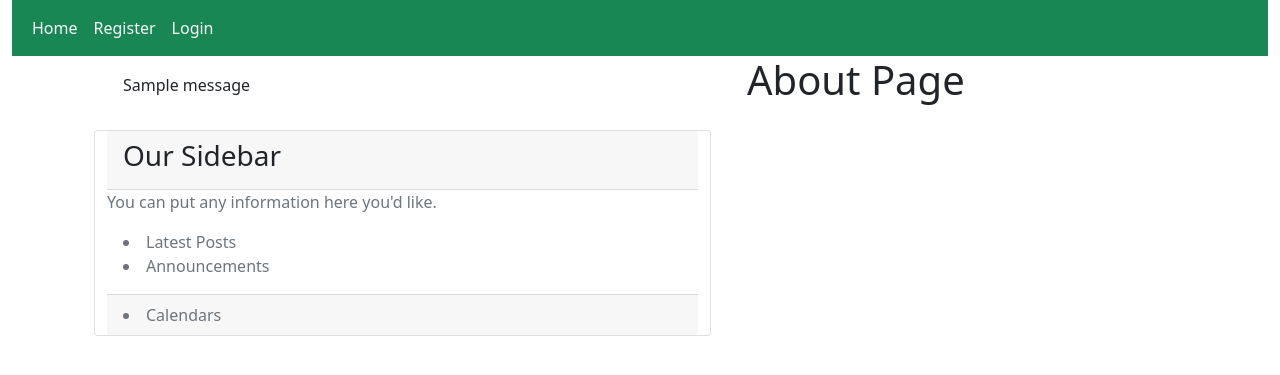
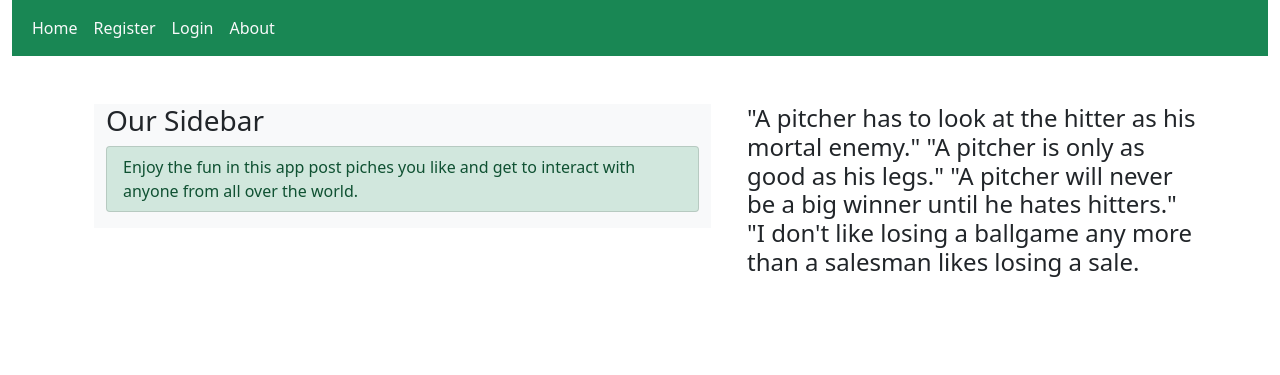
Before and after one commit to Moni-que/My_pitches, a Flask app: page /about in a window 1280 px wide. Shown: the top 375 px of the page. Run offline with Flask 2, Linux system fonts and the light colour scheme; one stand-in notice (Sample message) is shown.

```diff
--- a/mypitches/forms.py
+++ b/mypitches/forms.py
@@ -1,9 +1,9 @@
 from flask_wtf import FlaskForm
 from flask_wtf.file import FileField,FileAllowed
+from flask_login import current_user
 from wtforms import StringField,PasswordField, SubmitField, BooleanField, TextAreaField
 from wtforms.validators import Length,Email,DataRequired, EqualTo,ValidationError
 from mypitches.models import User
-from flask_login import current_user
 
 class RegisterForm(FlaskForm):
     username = StringField('Username', validators = [DataRequired(),Length(min = 5, max = 20)])
@@ -33,7 +33,7 @@ class LoginForm(FlaskForm):
 class UpdateAccountForm(FlaskForm):
     username = StringField('Username', validators = [DataRequired(),Length(min = 5, max = 20)])
     email = StringField('Email', validators = [DataRequired(), Email()])
-    picture = FileField('Update Prifile Picture', validators=[FileAllowed(['jpg','png'])])
+    picture = FileField('Update Profile Picture', validators=[FileAllowed(['jpg','png'])])
     submit = SubmitField('Update')
 
     def validate_username(self, username):
--- a/mypitches/routes.py
+++ b/mypitches/routes.py
@@ -1,27 +1,10 @@
+import secrets
+import os
 from flask import render_template,url_for, flash, redirect,request,abort
 from mypitches import app, db,bcrypt
 from mypitches.forms import RegisterForm, LoginForm, UpdateAccountForm, PostForm
 from mypitches.models import User, Post
 from flask_login import login_user, current_user,logout_user,login_required
-import secrets
-import os
-
-
-posts = [
-    {
-        'author':'monique',
-        'title':'Blog_post_1',
-        'content':'first_content',
-        'date_posted':'April 1 2022'
-    },
-    {
-        'author':'bambi',
-        'title':'Blog_post_2',
-        'content':'second_content',
-        'date_posted':'April 1 2021'
-    }
-]
-
 
 @app.route("/")
 @app.route("/home")
@@ -54,7 +37,7 @@ def login():
         return redirect(url_for('home'))
     form = LoginForm()
     if form.validate_on_submit():
-        user = User.query.filter_by(email=form.email.data).first()
+        user = User.query.filter_by(email = form.email.data).first()
         if user and bcrypt.check_password_hash(user.password, form.password.data):
             login_user(user, remember = form.remember.data)
             next_page = request.args.get('next')
@@ -74,7 +57,7 @@ def save_picture(form_picture):
     random_hex = secrets.token_hex(10)
     _, f_ext = os.path.splitext(form_picture.filename)
     picture_fn = random_hex + f_ext
-    picture_path = os.path.join(app.root_path, 'static/Images', picture_fn)
+    picture_path = os.path.join(app.root_path, 'static/Images/', picture_fn)
     form_picture.save(picture_path)
     return picture_fn
 
@@ -96,6 +79,7 @@ def account():
         form.email.data == current_user.email
     profile_pic_path = url_for('static', filename = 'static/Images/' + current_user.profile_pic_path)
     return render_template('account.html',title = 'Account', profile_pic_path = profile_pic_path, form = form)
+
 @app.route("/post/new", methods = ['GET', 'POST'])
 @login_required
 def new_post():
@@ -106,4 +90,38 @@ def new_post():
         db.session.commit()
         flash('Your post has been created', 'success')
         return redirect(url_for('home'))
-    return render_template('create.html', title = 'New Post', form = form)
+    return render_template('post.html', title = 'New Post', form = form)
+
+@app.route("/post/<int:post_id>")
+def post(post_id):
+    post = Post.query.get_or_404(post_id)
+    return render_template('my_post.html', title = post.title, post = post)
+
+@app.route("/post/<int:post_id>/update", methods = ['GET', 'POST'])
+@login_required
+def update_post(post_id):
+    post = Post.query.get_or_404(post_id)
+    if post.author != current_user:
+        abort(403)
+    form = PostForm()
+    if form.validate_on_submit():
+        post.title = form.title.data
+        post.content = form.content.data
+        db.session.commit()
+        flash('Post Updated', 'success')
+        return redirect(url_for('post',post_id = post.id))
+    elif request.method == 'GET':
+        form.title.data = post.title
+        form.content.data = post.content
+    return render_template('post.html', title = 'Update Post', form = form, legend='Update Post')
+
+@app.route("/post/<int:post_id>/delete", methods = ['POST'])
+@login_required
+def delete_post(post_id):
+    post = Post.query.get_or_404(post_id)
+    if post.author != current_user:
+        abort(403)
+    db.session.delete(post)
+    db.session.commit()
+    flash('Post Deleted', 'success')
+    return redirect(url_for('home'))
--- a/mypitches/templates/about.html
+++ b/mypitches/templates/about.html
@@ -1,5 +1,5 @@
 {% extends "base.html" %}
 
 {% block content %}
-    <h1>About Page</h1>
+    <h4 class="mt-5">"A pitcher has to look at the hitter as his mortal enemy." "A pitcher is only as good as his legs." "A pitcher will never be a big winner until he hates hitters." "I don't like losing a ballgame any more than a salesman likes losing a sale.</h4>
 {% endblock %}
--- a/mypitches/templates/main.html
+++ b/mypitches/templates/main.html
@@ -1,33 +1,10 @@
-<div role="main" class="container">
-    <div class="row">
-      <div class="col-md-8">
-        {% with messages = get_flashed_messages(with_categories = true ) %}
-          {% if messages %}
-            {% for category,message in messages %}
-              <div class="alert alert - {{ category }}">
-                {{ message }}
-              </div>
-            {% endfor%}
-          {% endif %}
-        {% endwith %}
-        {% block content %}{% endblock %}
+<main role="main" class="container mt-5">
+  <div class="row">
+      {% block content %}{% endblock %}
+      <div class="content-section bg-light pb-3">
+        <h3>Our Sidebar</h3>
+          <ul class="list-group">
+            <li class="list-group-item list-group-item-success">Enjoy the fun in this app post piches you like and get to interact with anyone from all over the world.</li>
       </div>
-        <!-- <div class="content-section"> -->
-        <div class="card">
-          <div class="card-header">
-            <h3>Our Sidebar</h3>
-          </div>
-          <div class='text-muted'>You can put any information here you'd like.
-            <!-- <ul class="list-group"> -->
-              <div class="card-body">
-                <li>Latest Posts</li>
-                <li>Announcements</li>
-              </div>
-              <div class="card-footer">
-                <li>Calendars</li>
-              </div>
-            </ul>
-          </div>
-        </div>
-    </div>
-</div>
+  </div>
+</main>
--- a/mypitches/templates/navbar.html
+++ b/mypitches/templates/navbar.html
@@ -26,6 +26,9 @@
               <li class="nav-item">
                 <a class="nav-link text-light" href="{{ url_for('login') }}">Login</a>
               </li>
+              <li class="nav-item">
+                <a class="nav-link text-light" href="{{ url_for('about') }}">About</a>
+              </li>
             {% endif %}
           </div>
         </ul>
```
Also changed, not shown: mypitches/models.py (+5 -6 lines), mypitches/templates/create.html (deleted, +0 -39 lines), mypitches/templates/home.html (+18 -12 lines), mypitches/templates/my_post.html (added, +78 -0 lines), mypitches/templates/post.html (added, +38 -0 lines), mypitches/site.db.
